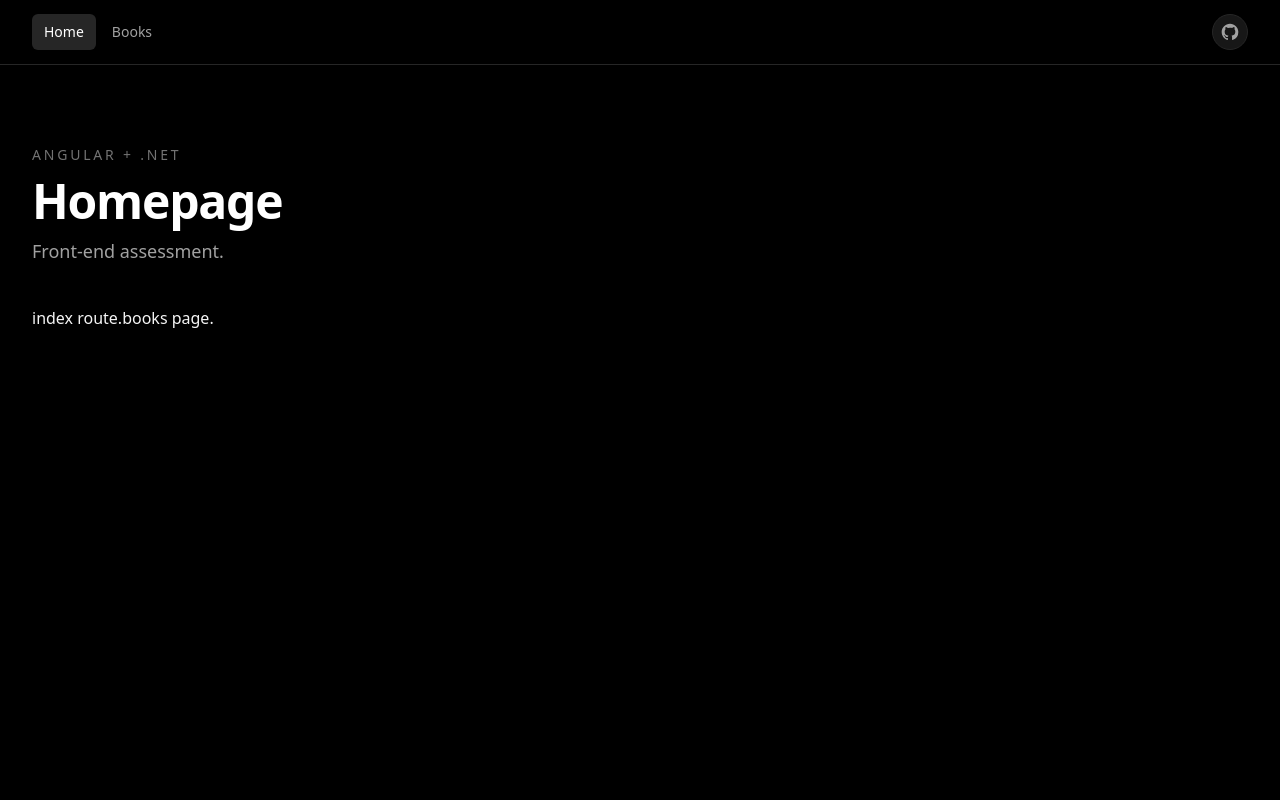
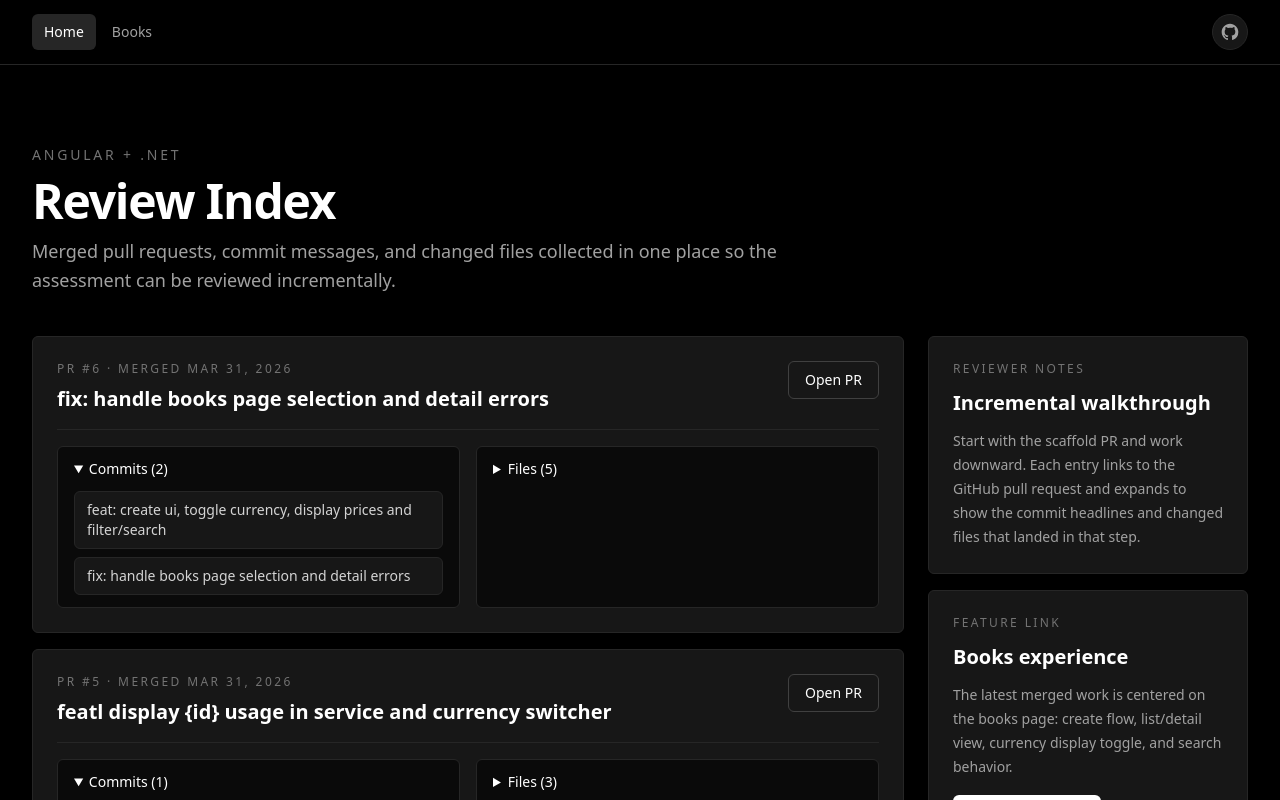
Before and after one commit to remcostoeten/angular-dotnet-api, an Angular app in the folder frontend/: page / in a window 1280 px wide. Shown: the top 800 px of the page. Built offline with nearby package versions, Linux system fonts and the light colour scheme.

Commit message:
feat: add homepage PR review index

```diff
--- a/frontend/src/app/pages/home-page.component.ts
+++ b/frontend/src/app/pages/home-page.component.ts
@@ -1,20 +1,240 @@
+import { DatePipe } from '@angular/common';
 import { ChangeDetectionStrategy, Component } from '@angular/core';
 import { RouterLink } from '@angular/router';
 
 import { PageLayoutComponent } from '../layout/page-layout.component';
 
+interface IReviewPullRequest {
+  readonly number: number;
+  readonly title: string;
+  readonly url: string;
+  readonly mergedAt: string;
+  readonly commitTitles: readonly string[];
+  readonly files: readonly string[];
+}
+
+const REVIEW_PULL_REQUESTS: readonly IReviewPullRequest[] = [
+  {
+    number: 6,
+    title: 'fix: handle books page selection and detail errors',
+    url: 'https://github.com/remcostoeten/angular-dotnet-api/pull/6',
+    mergedAt: '2026-03-31T23:37:56Z',
+    commitTitles: [
+      'feat: create ui, toggle currency, display prices and filter/search',
+      'fix: handle books page selection and detail errors'
+    ],
+    files: [
+      'frontend/src/app/features/books/components/add-book-form.component.ts',
+      'frontend/src/app/features/books/components/book-price-label.component.ts',
+      'frontend/src/app/features/books/components/price-display-toggle.component.ts',
+      'frontend/src/app/layout/page-layout.component.ts',
+      'frontend/src/app/pages/books-page.component.ts'
+    ]
+  },
+  {
+    number: 5,
+    title: 'featl display {id} usage in service and currency switcher',
+    url: 'https://github.com/remcostoeten/angular-dotnet-api/pull/5',
+    mergedAt: '2026-03-31T23:11:16Z',
+    commitTitles: [
+      'featl display {id} usage in service and currency switcher'
+    ],
+    files: [
+      'frontend/src/app/features/books/api/bitcoin-price.service.ts',
+      'frontend/src/app/features/books/api/books-api.service.ts',
+      'frontend/src/app/features/books/state/price-display-mode.service.ts'
+    ]
+  },
+  {
+    number: 4,
+    title: 'feat: add services models and other logic',
+    url: 'https://github.com/remcostoeten/angular-dotnet-api/pull/4',
+    mergedAt: '2026-03-31T22:41:20Z',
+    commitTitles: [
+      'fix scripts and url',
+      'feat: create books service, model and form to post',
+      'btc service'
+    ],
+    files: [
+      'frontend/src/app/core/config/api.config.ts',
+      'frontend/src/app/features/books/api/bitcoin-price.service.ts',
+      'frontend/src/app/features/books/api/books-api.service.ts',
+      'frontend/src/app/features/books/api/books.models.ts',
+      'frontend/src/app/features/books/components/add-book-form.component.ts',
+      'run-api-and-app.sh',
+      'seed-books.sh'
+    ]
+  },
+  {
+    number: 3,
+    title: 'Setup api config',
+    url: 'https://github.com/remcostoeten/angular-dotnet-api/pull/3',
+    mergedAt: '2026-03-31T17:44:33Z',
+    commitTitles: [
+      'feat: add API configuration and HTTP client setup',
+      'feat: update API configuration tests and fix assessmentApiBaseUrl'
+    ],
+    files: [
+      'frontend/src/app/app.config.ts',
+      'frontend/src/app/app.spec.ts',
+      'frontend/src/app/core/config/api.config.ts'
+    ]
+  },
+  {
+    number: 2,
+    title: 'feat: add routing and layout components for home and books pages',
+    url: 'https://github.com/remcostoeten/angular-dotnet-api/pull/2',
+    mergedAt: '2026-03-31T16:41:35Z',
+    commitTitles: [
+      'feat: add routing and layout components for home and books pages'
+    ],
+    files: [
+      'frontend/package-lock.json',
+      'frontend/src/app/app.html',
+      'frontend/src/app/app.routes.ts',
+      'frontend/src/app/app.ts',
+      'frontend/src/app/components/header.component.ts',
+      'frontend/src/app/layout/page-layout.component.ts',
+      'frontend/src/app/pages/books-page.component.ts',
+      'frontend/src/app/pages/home-page.component.ts',
+      'frontend/src/index.html',
+      'frontend/src/styles.css'
+    ]
+  },
+  {
+    number: 1,
+    title: 'chore: generate angular app via ng-cli',
+    url: 'https://github.com/remcostoeten/angular-dotnet-api/pull/1',
+    mergedAt: '2026-03-30T21:17:17Z',
+    commitTitles: [
+      'chore: generate angular app via ng-cli'
+    ],
+    files: [
+      'frontend/.editorconfig',
+      'frontend/.gemini/GEMINI.md',
+      'frontend/.github/copilot-instructions.md',
+      'frontend/.gitignore',
+      'frontend/.postcssrc.json',
+      'frontend/.prettierrc',
+      'frontend/.vscode/extensions.json',
+      'frontend/.vscode/launch.json',
+      'frontend/.vscode/mcp.json',
+      'frontend/.vscode/tasks.json',
+      'frontend/AGENTS.md',
+      'frontend/README.md',
+      'frontend/angular.json',
+      'frontend/bun.lock',
+      'frontend/package-lock.json',
+      'frontend/package.json',
+      'frontend/public/favicon.ico',
+      'frontend/src/app/app.config.ts',
+      'frontend/src/app/app.css',
+      'frontend/src/app/app.html',
+      'frontend/src/app/app.routes.ts',
+      'frontend/src/app/app.spec.ts',
+      'frontend/src/app/app.ts',
+      'frontend/src/index.html',
+      'frontend/src/main.ts',
+      'frontend/src/styles.css',
+      'frontend/tsconfig.app.json',
+      'frontend/tsconfig.json',
+      'frontend/tsconfig.spec.json'
+    ]
+  }
+];
+
 @Component({
   selector: 'app-home',
   changeDetection: ChangeDetectionStrategy.OnPush,
-  imports: [RouterLink, PageLayoutComponent],
+  imports: [DatePipe, RouterLink, PageLayoutComponent],
   template: `
     <app-page-layout
-      title="Homepage"
+      title="Review Index"
       subheading="Angular + .NET"
-      description="Front-end assessment."
+      description="Merged pull requests, commit messages, and changed files collected in one place so the assessment can be reviewed incrementally."
     >
-      <p>index route.<a routerLink="/books">books page</a>.</p>
+      <div class="grid gap-6 xl:grid-cols-[minmax(0,1fr)_20rem]">
+        <section class="space-y-4">
+          @for (pullRequest of pullRequests; track pullRequest.number) {
+            <article class="rounded-md border border-neutral-800 bg-neutral-900 p-6">
+              <div class="flex flex-col gap-4 border-b border-neutral-800 pb-4 md:flex-row md:items-start md:justify-between">
+                <div class="space-y-2">
+                  <p class="text-xs font-medium uppercase tracking-[0.2em] text-neutral-500">
+                    PR #{{ pullRequest.number }} · merged {{ pullRequest.mergedAt | date: 'mediumDate' }}
+                  </p>
+                  <h2 class="text-xl font-semibold text-white">{{ pullRequest.title }}</h2>
+                </div>
+
+                <a
+                  [href]="pullRequest.url"
+                  target="_blank"
+                  rel="noopener noreferrer"
+                  class="inline-flex items-center justify-center rounded-md border border-neutral-700 px-4 py-2 text-sm font-medium text-white transition-colors hover:border-neutral-500 hover:bg-neutral-800"
+                >
+                  Open PR
+                </a>
+              </div>
+
+              <div class="mt-4 grid gap-4 lg:grid-cols-2">
+                <details class="rounded-md border border-neutral-800 bg-neutral-950 px-4 py-3" open>
+                  <summary class="cursor-pointer text-sm font-medium text-white">
+                    Commits ({{ pullRequest.commitTitles.length }})
+                  </summary>
+
+                  <ul class="mt-3 space-y-2">
+                    @for (commitTitle of pullRequest.commitTitles; track commitTitle) {
+                      <li class="rounded-md border border-neutral-800 bg-neutral-900 px-3 py-2 text-sm text-neutral-300">
+                        {{ commitTitle }}
+                      </li>
+                    }
+                  </ul>
+                </details>
+
+                <details class="rounded-md border border-neutral-800 bg-neutral-950 px-4 py-3">
+                  <summary class="cursor-pointer text-sm font-medium text-white">
+                    Files ({{ pullRequest.files.length }})
+                  </summary>
+
+                  <ul class="mt-3 space-y-2">
+                    @for (file of pullRequest.files; track file) {
+                      <li class="rounded-md border border-neutral-800 bg-neutral-900 px-3 py-2 font-mono text-xs text-neutral-400">
+                        {{ file }}
+                      </li>
+                    }
+                  </ul>
+                </details>
+              </div>
+            </article>
+          }
+        </section>
+
+        <aside class="space-y-4 xl:sticky xl:top-28">
+          <div class="rounded-md border border-neutral-800 bg-neutral-900 p-6">
+            <p class="text-xs font-medium uppercase tracking-[0.2em] text-neutral-500">Reviewer notes</p>
+            <h2 class="mt-3 text-xl font-semibold text-white">Incremental walkthrough</h2>
+            <p class="mt-3 text-sm leading-6 text-neutral-400">
+              Start with the scaffold PR and work downward. Each entry links to the GitHub pull request and expands to show the commit headlines and changed files that landed in that step.
+            </p>
+          </div>
+
+          <div class="rounded-md border border-neutral-800 bg-neutral-900 p-6">
+            <p class="text-xs font-medium uppercase tracking-[0.2em] text-neutral-500">Feature link</p>
+            <h2 class="mt-3 text-xl font-semibold text-white">Books experience</h2>
+            <p class="mt-3 text-sm leading-6 text-neutral-400">
+              The latest merged work is centered on the books page: create flow, list/detail view, currency display toggle, and search behavior.
+            </p>
+            <a
+              routerLink="/books"
+              class="mt-4 inline-flex items-center justify-center rounded-md bg-white px-4 py-3 text-sm font-medium text-black transition-colors hover:bg-neutral-200"
+            >
+              Open books page
+            </a>
+          </div>
+        </aside>
+      </div>
     </app-page-layout>
   `
 })
-export class HomeComponent {}
+export class HomeComponent {
+  protected readonly pullRequests = REVIEW_PULL_REQUESTS;
+}
```
